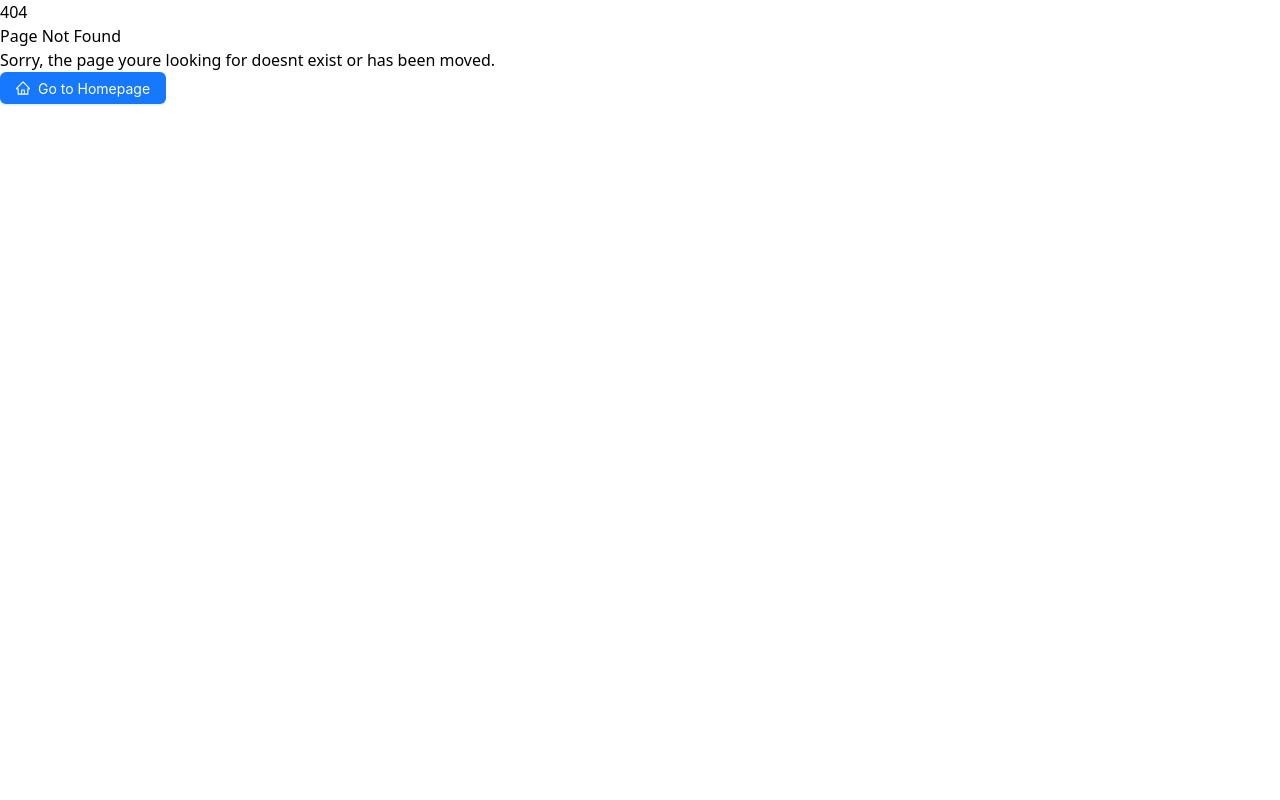
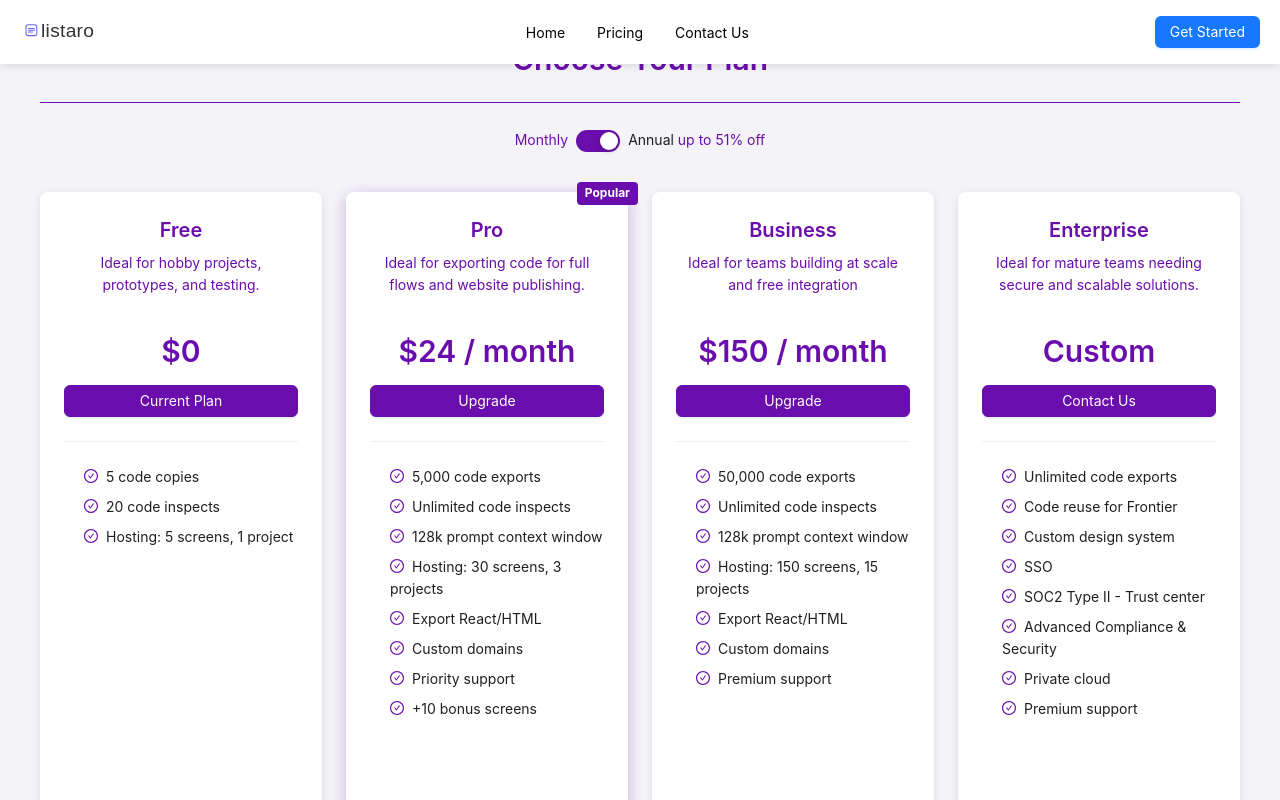
Before and after one commit to Arsalanbashir831/listaro, a React (Vite) app: page /pricing in a window 1280 px wide. Before the commit this address had no page. Shown: the top 800 px of the page. Built offline with nearby package versions, Linux system fonts and the light colour scheme.

Commit message:
update ui listaro

```diff
--- a/src/App.jsx
+++ b/src/App.jsx
@@ -1,4 +1,4 @@
-import { createBrowserRouter, RouterProvider } from "react-router-dom";
+import { BrowserRouter as Router, Routes, Route, useLocation } from "react-router-dom";
 import Authentication from "./pages/Authentication";
 import Home from "./pages/Dashboard/Home";
 import NotFound from "./pages/NotFound";
@@ -9,33 +9,51 @@ import AddListingLayout from "./pages/Layouts/AddListingLayout";
 import Profile from "./pages/Dashboard/Profile";
 import ProfileSettings from "./pages/Dashboard/ProfileSettings";
 import UserSubscription from "./pages/Dashboard/UserSubscription";
+import PricingLayout from "./pages/Layouts/PricingLayout";
+import LandingPageLayout from "./pages/Layouts/LandingPageLayout";
+import Navbar from "./components/_common/Navbar";
 
-const App = () => {
-  const router = createBrowserRouter([
-    { path: "/auth", element: <Authentication /> },
-    { path: "/addListing", element: <AddListingLayout /> },
+const AppWithNavbar = ({ children }) => {
+  const location = useLocation();
 
-    {
-      path: "/dashboard",
-      element: <DashboardLayout />,
-      children: [
-        { path: "/dashboard", element: <Home /> },
-        {path:'/dashboard/keyword-optimization', element: <KeywordOptimization/>},
-        {path:'/dashboard/image-optimization', element: <ImageOptimization/>},
-        {path:'/dashboard/profile', element: <Profile/>},
-        {path:'/dashboard/profile-settings', element: <ProfileSettings/>},
-        {path:'/dashboard/user-subscription', element: <UserSubscription/>},
-      ],
-    },
+  // Define routes where Navbar should not appear
+  const excludedRoutes = ["/dashboard", "/auth", "/addListing"];
 
-    { path: "*", element: <NotFound /> },
-  ]);
+  // Check if the current route is excluded
+  const isExcluded = excludedRoutes.some((route) =>
+    location.pathname.startsWith(route)
+  );
 
   return (
     <>
-      <RouterProvider router={router} />
+      {!isExcluded && <Navbar />} {/* Render Navbar conditionally */}
+      {children}
     </>
   );
 };
 
+const App = () => {
+  return (
+    <Router>
+      <AppWithNavbar>
+        <Routes>
+          <Route path="/auth" element={<Authentication />} />
+          <Route path="/addListing" element={<AddListingLayout />} />
+          <Route path="/pricing" element={<PricingLayout />} />
+          <Route path="/" element={<LandingPageLayout />} />
+          <Route path="/dashboard" element={<DashboardLayout />}>
+            <Route path="/dashboard" element={<Home />} />
+            <Route path="/dashboard/keyword-optimization" element={<KeywordOptimization />} />
+            <Route path="/dashboard/image-optimization" element={<ImageOptimization />} />
+            <Route path="/dashboard/profile" element={<Profile />} />
+            <Route path="/dashboard/profile-settings" element={<ProfileSettings />} />
+            <Route path="/dashboard/user-subscription" element={<UserSubscription />} />
+          </Route>
+          <Route path="*" element={<NotFound />} />
+        </Routes>
+      </AppWithNavbar>
+    </Router>
+  );
+};
+
 export default App;
--- /dev/null
+++ b/src/components/PricePlan/PricePlanCard.jsx
@@ -0,0 +1,78 @@
+import React from "react";
+import { Card, Button, Typography, Divider } from "antd";
+import { CheckCircleOutlined } from "@ant-design/icons";
+
+const PricePlanCard = ({ title, price, description, features, buttonLabel, popular }) => {
+  const { Title, Text } = Typography;
+
+  return (
+    <Card
+      bordered={false}
+      style={{
+        borderRadius: "8px",
+        textAlign: "center",
+        boxShadow: popular ? "0 4px 15px rgba(106, 13, 173, 0.3)" : "0 2px 8px rgba(0, 0, 0, 0.1)",
+        position: "relative",
+        backgroundColor: "#fff",
+        minHeight: "100vh",
+        maxHeight: "100vh",
+        display: "flex",
+        flexDirection: "column",
+        justifyContent: "space-between", // Space out content
+      }}
+    >
+      {popular && (
+        <div
+          style={{
+            position: "absolute",
+            top: "-10px",
+            right: "-10px",
+            backgroundColor: "#6a0dad",
+            color: "white",
+            borderRadius: "4px",
+            padding: "2px 8px",
+            fontSize: "12px",
+            fontWeight: "bold",
+          }}
+        >
+          Popular
+        </div>
+      )}
+
+      <div>
+        <Title level={4} style={{ color: "#6a0dad", marginBottom: "8px" }}>
+          {title}
+        </Title>
+        <Text type="secondary" style={{ display: "block", marginBottom: "16px", color: "#6a0dad" }}>
+          {description}
+        </Text>
+        <Title level={2} style={{ color: "#6a0dad" }}>
+          {price}
+        </Title>
+        <Button
+        type="primary"
+        block
+        style={{
+          backgroundColor: "#6a0dad",
+          borderColor: "#6a0dad",
+        }}
+      >
+        {buttonLabel}
+      </Button>
+        <Divider />
+        <ul style={{ textAlign: "left", paddingLeft: "20px", marginBottom: "16px" }}>
+          {features.map((feature, index) => (
+            <li key={index} style={{ marginBottom: "8px" }}>
+              <CheckCircleOutlined style={{ color: "#6a0dad", marginRight: "8px" }} />
+              {feature}
+            </li>
+          ))}
+        </ul>
+      </div>
+
+
+    </Card>
+  );
+};
+
+export default PricePlanCard;
--- a/src/components/_common/Navbar.jsx
+++ b/src/components/_common/Navbar.jsx
@@ -0,0 +1,149 @@
+import React, { useState } from "react";
+import { Menu, Layout, Button, Drawer } from "antd";
+import { Link } from "react-router-dom";
+import { MenuOutlined } from "@ant-design/icons";
+
+const { Header } = Layout;
+
+const Navbar = () => {
+  // Navigation items
+  const navItems = [
+    { key: "home", label: "Home", path: "/" },
+    { key: "pricing", label: "Pricing", path: "/pricing" },
+    { key: "contact", label: "Contact Us", path: "/contact-us" },
+  ];
+
+  const [isDrawerOpen, setIsDrawerOpen] = useState(false);
+
+  const toggleDrawer = () => {
+    setIsDrawerOpen(!isDrawerOpen);
+  };
+
+  return (
+    <Header
+      style={{
+        position: "fixed",
+        zIndex: 1,
+        width: "100%",
+        background: "#fff",
+        display: "flex",
+        justifyContent: "space-between",
+        alignItems: "center",
+        padding: "0 20px",
+        boxShadow: "0 2px 8px rgba(0, 0, 0, 0.1)",
+      }}
+    >
+      {/* Logo */}
+      <div
+        style={{
+          display: "flex",
+          alignItems: "center",
+          fontSize: "18px",
+          fontWeight: "bold",
+        }}
+      >
+        <img src="/listaro_logo.svg" width={120} alt="Logo" />
+      </div>
+
+      {/* Desktop Navigation */}
+      <Menu
+        mode="horizontal"
+        selectable={false}
+        className="desktop-menu"
+        style={{
+          display: "none",
+          background: "transparent",
+          borderBottom: "none",
+        }}
+      >
+        {navItems.map((item) => (
+          <Menu.Item key={item.key}>
+            <Link to={item.path} style={{ color: "black" }}>
+              {item.label}
+            </Link>
+          </Menu.Item>
+        ))}
+      </Menu>
+
+      {/* Mobile Hamburger Menu */}
+      <Button
+        className="mobile-menu-button"
+        icon={<MenuOutlined />}
+        style={{
+          background: "none",
+          border: "none",
+          fontSize: "18px",
+          display: "block", // Hide by default for desktop
+        }}
+        onClick={toggleDrawer}
+      />
+
+      {/* Drawer for Mobile Menu */}
+      <Drawer
+        title="Listaro"
+        placement="right"
+        onClose={toggleDrawer}
+        open={isDrawerOpen}
+        bodyStyle={{ padding: "0" }}
+      >
+        <Menu
+          mode="vertical"
+          selectable={false}
+          style={{
+            borderRight: "none",
+          }}
+        >
+          {navItems.map((item) => (
+            <Menu.Item key={item.key}>
+              <Link to={item.path} onClick={toggleDrawer}>
+                {item.label}
+              </Link>
+            </Menu.Item>
+          ))}
+          <Menu.Divider />
+          <div className="px-5 mt-5">
+            <Button className="bg-purple-700 text-white px-5 w-full">
+              Get Started
+            </Button>
+          </div>
+        </Menu>
+      </Drawer>
+
+      {/* Desktop CTA Button */}
+      <div
+        className="desktop-menu"
+        style={{
+          display: "none", // Show only for desktop
+        }}
+      >
+        <Button
+          type="primary"
+          className="bg-purple-700"
+          style={{
+            marginLeft: "20px",
+            color: "white",
+            border: "none",
+          }}
+        >
+          Get Started
+        </Button>
+      </div>
+
+      {/* Responsive CSS */}
+      <style>
+        {`
+          @media (min-width: 768px) {
+            .desktop-menu {
+              display: flex !important;
+            }
+            .mobile-menu-button {
+              display: none !important;
+            }
+          }
+        `}
+      </style>
+    </Header>
+  );
+};
+
+export default Navbar;
--- a/src/pages/Layouts/DashboardLayout.jsx
+++ b/src/pages/Layouts/DashboardLayout.jsx
@@ -124,7 +124,7 @@ const DashboardLayout = () => {
                 0 credits
               </Text>
             </div>
-            <Button
+            <Button onClick={() => navigate("/pricing")}
               type="primary"
               className="bg-purple-700 border-purple-700 hover:bg-purple-800"
             >
--- /dev/null
+++ b/src/pages/Layouts/LandingPageLayout.jsx
@@ -0,0 +1,12 @@
+import React from 'react'
+import Navbar from '../../components/_common/Navbar'
+
+const LandingPageLayout = () => {
+  return (
+   <>
+
+   </>
+  )
+}
+
+export default LandingPageLayout
--- a/src/pages/Layouts/PricingLayout.jsx
+++ b/src/pages/Layouts/PricingLayout.jsx
@@ -1,9 +1,104 @@
-import React from 'react'
+import React from "react";
+import { Row, Col, Switch, Typography, Divider } from "antd";
+import PricePlanCard from "../../components/PricePlan/PricePlanCard";
 
 const PricingLayout = () => {
+  const { Title, Text } = Typography;
+
+  const plans = [
+    {
+      title: "Free",
+      price: "$0",
+      description: "Ideal for hobby projects, prototypes, and testing.",
+      features: [
+        "5 code copies",
+        "20 code inspects",
+        "Hosting: 5 screens, 1 project",
+      ],
+      buttonLabel: "Current Plan",
+    },
+    {
+      title: "Pro",
+      price: "$24 / month",
+      description:
+        "Ideal for exporting code for full flows and website publishing.",
+      features: [
+        "5,000 code exports",
+        "Unlimited code inspects",
+        "128k prompt context window",
+        "Hosting: 30 screens, 3 projects",
+        "Export React/HTML",
+        "Custom domains",
+        "Priority support",
+        "+10 bonus screens",
+      ],
+      buttonLabel: "Upgrade",
+      popular: true,
+    },
+    {
+      title: "Business",
+      price: "$150 / month",
+      description: "Ideal for teams building at scale and free integration",
+      features: [
+        "50,000 code exports",
+        "Unlimited code inspects",
+        "128k prompt context window",
+        "Hosting: 150 screens, 15 projects",
+        "Export React/HTML",
+        "Custom domains",
+        "Premium support",
+      ],
+      buttonLabel: "Upgrade",
+    },
+    {
+      title: "Enterprise",
+      price: "Custom",
+      description:
+        "Ideal for mature teams needing secure and scalable solutions.",
+      features: [
+        "Unlimited code exports",
+        "Code reuse for Frontier",
+        "Custom design system",
+        "SSO",
+        "SOC2 Type II - Trust center",
+        "Advanced Compliance & Security",
+        "Private cloud",
+        "Premium support",
+      ],
+      buttonLabel: "Contact Us",
+    },
+  ];
+
   return (
-    <div>PricingLayout</div>
-  )
-}
+    <div style={{ padding: "40px", background: "#f4f4f8" }}>
+      {/* Title Section */}
+      <Title level={2} style={{ textAlign: "center", color: "#6a0dad" }} className="mt-10">
+        Choose Your Plan
+      </Title>
+      <Divider style={{ borderColor: "#6a0dad" }} />
 
-export default PricingLayout
+      {/* Monthly/Annual Toggle */}
+      <div style={{ textAlign: "center", marginBottom: "40px" }}>
+        <Text style={{ color: "#6a0dad" }}>Monthly</Text>
+        <Switch
+          style={{ margin: "0 8px", backgroundColor: "#6a0dad" }}
+          defaultChecked
+        />
+        <Text>
+          Annual <span style={{ color: "#6a0dad" }}>up to 51% off</span>
+        </Text>
+      </div>
+
+      {/* Pricing Cards */}
+      <Row gutter={24} justify="center">
+        {plans.map((plan, index) => (
+          <Col key={index} xs={24} sm={12} md={6}>
+            <PricePlanCard {...plan} />
+          </Col>
+        ))}
+      </Row>
+    </div>
+  );
+};
+
+export default PricingLayout;
```
Also changed, not shown: src/components/Landing/HeroSection.jsx (added, +9 -0 lines), src/pages/Landing.jsx (deleted), vercel.json.
